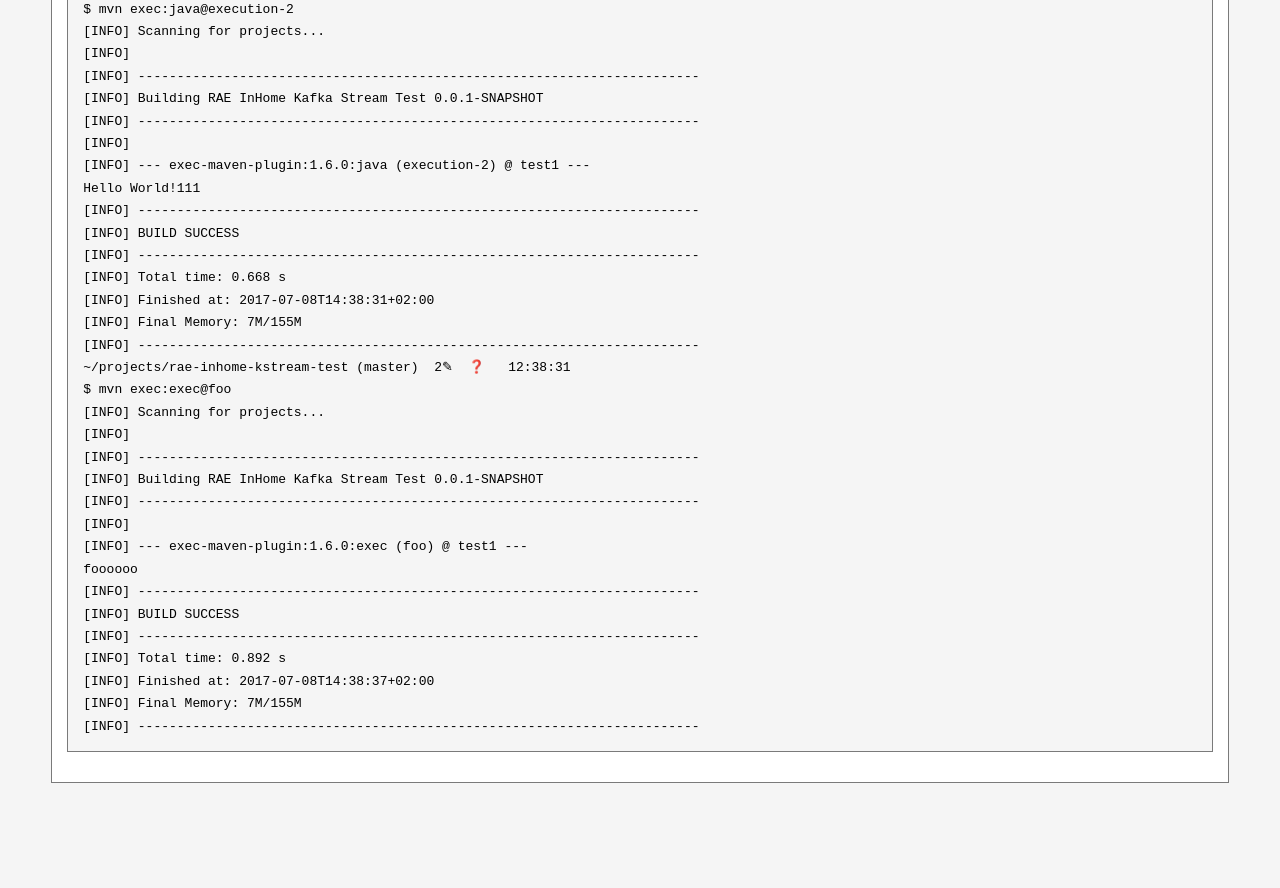
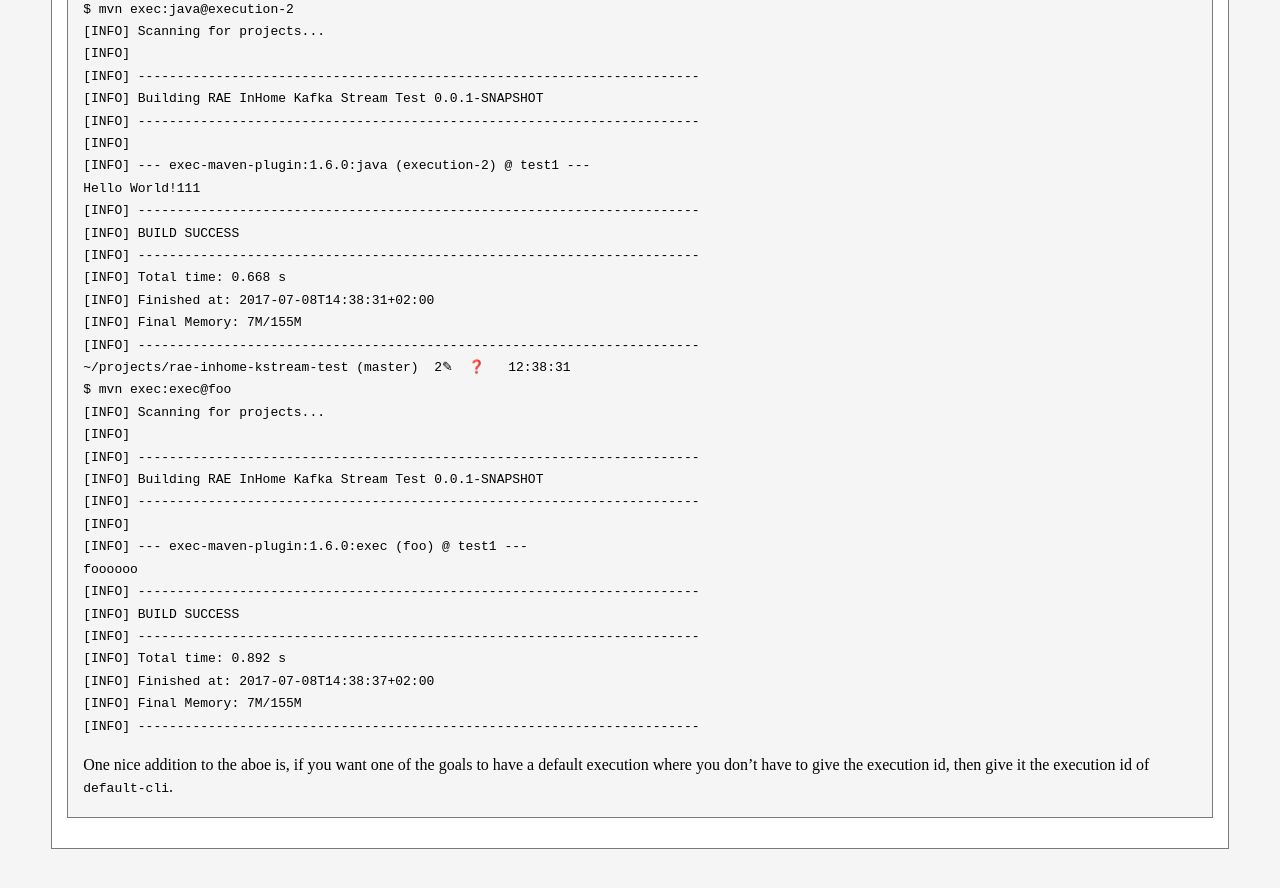
Before and after one commit to kasterma/kasterma.github.io, a Jekyll site: the page built from _posts/2017-06-08-maven-exec.markdown, in a window 1280 px wide and 900 px high, scrolled down 2103 px. Shown: the top 888 px of the window. Built offline with Jekyll 4.4.1, drawn with Linux system fonts in a browser that asks for light colours; Markdown is read by kramdown in place of the engine named in the settings; before the commit the page ends 2937 px from its top, so only the background shows below that.

Commit message:
Comment on default-cli in maven

```diff
--- a/_posts/2017-06-08-maven-exec.markdown
+++ b/_posts/2017-06-08-maven-exec.markdown
@@ -131,3 +131,7 @@ to get the different sections to execute:
     [INFO] Finished at: 2017-07-08T14:38:37+02:00
     [INFO] Final Memory: 7M/155M
     [INFO] ------------------------------------------------------------------------
+
+One nice addition to the aboe is, if you want one of the goals to have a default
+execution where you don't have to give the execution id, then give it the execution
+id of `default-cli`.
```
